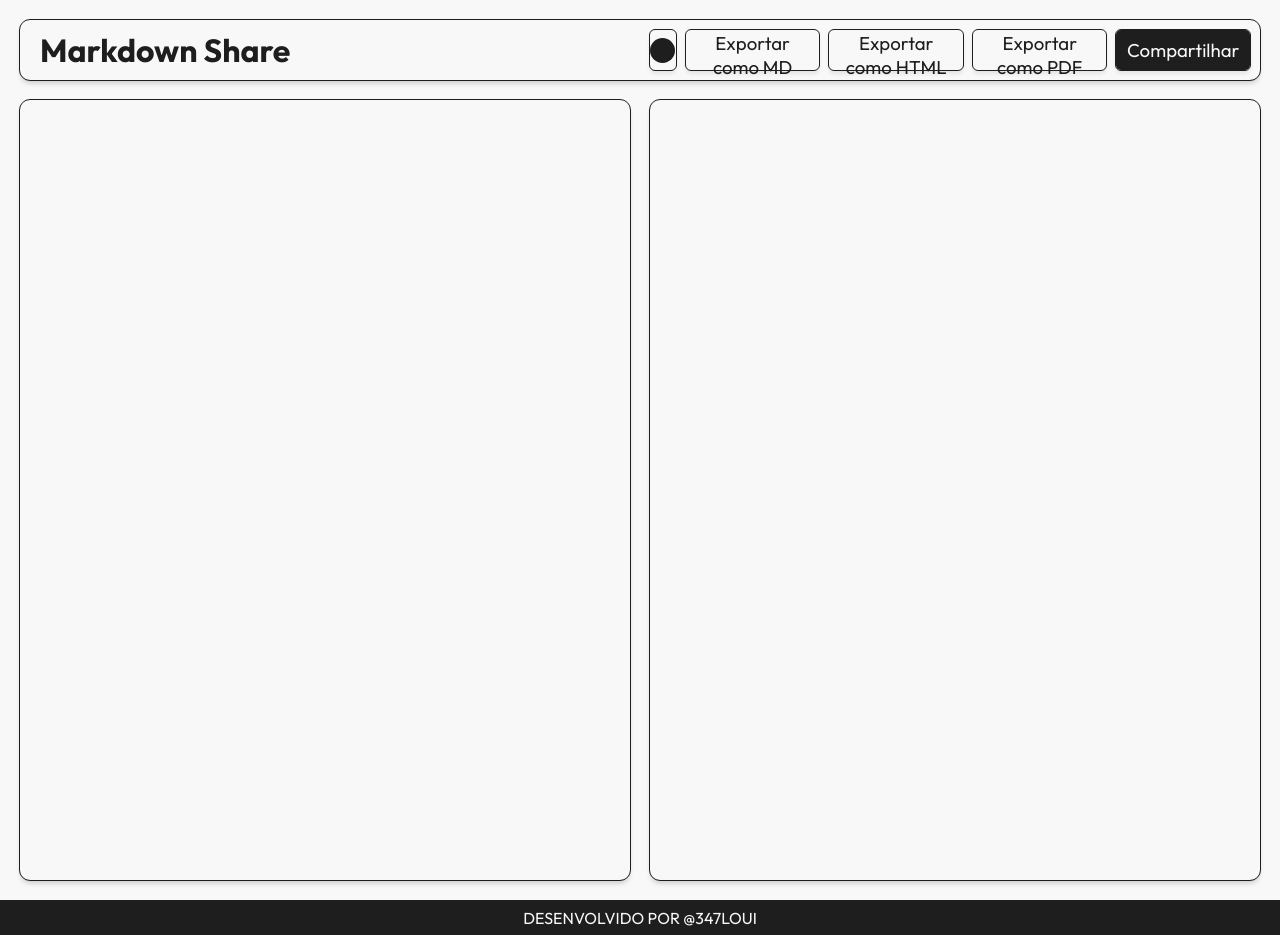
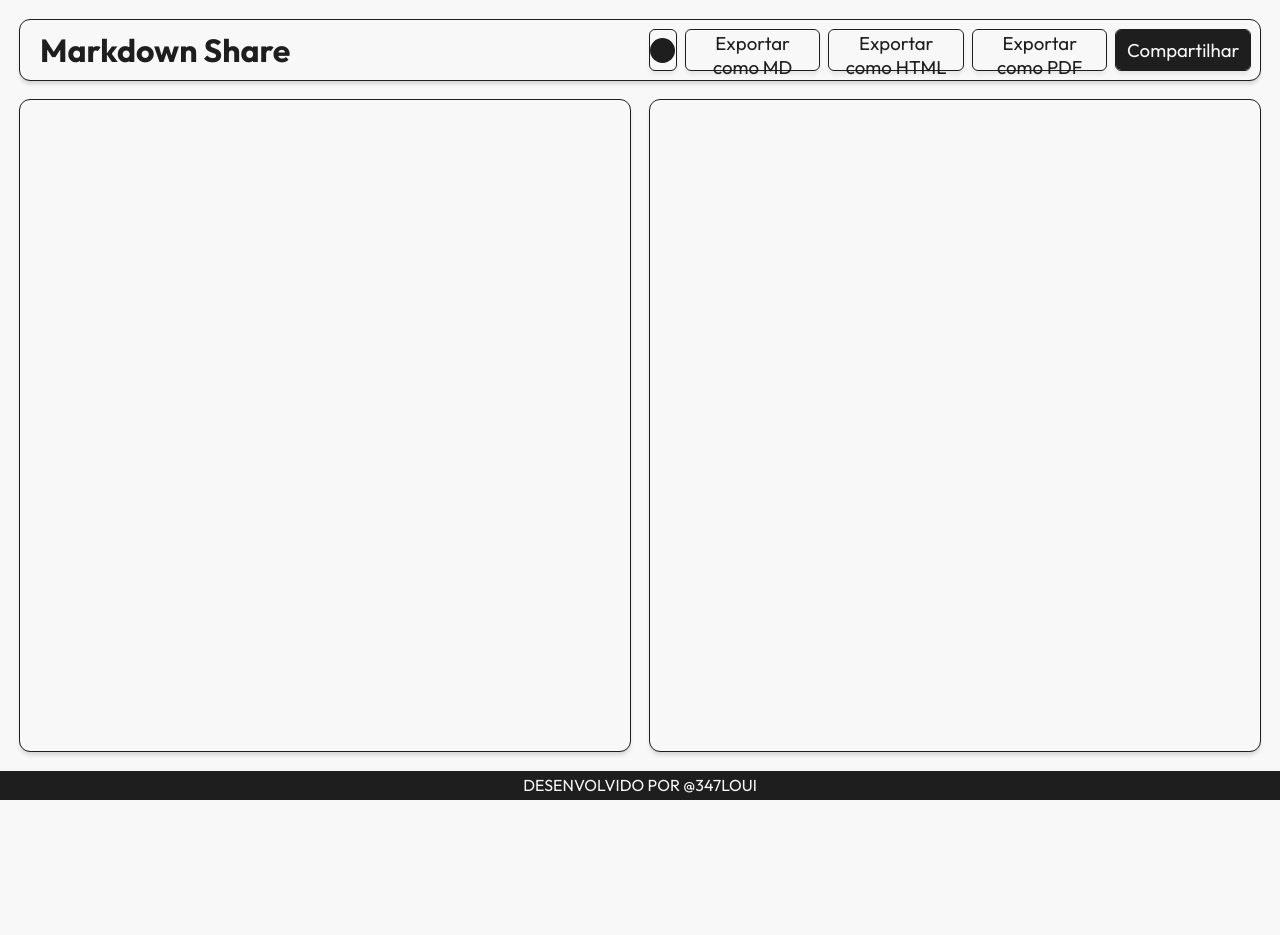
Before and after one commit to louipasquini/markdown-share, a React (Vite) app: page / in a window 1280 px wide. After the commit the page ends 800 px from the top, so only its background shows below. Built offline with nearby package versions, Linux system fonts and the light colour scheme.

Commit message:
fix: screen size

```diff
--- a/src/App.css
+++ b/src/App.css
@@ -2,6 +2,8 @@
   height: 100dvh;
   padding-bottom: 0;
   margin-bottom: 0;
+  display: flex;
+  flex-direction: column;
 }
 
 .container {
@@ -60,6 +62,5 @@
   display: flex;
   justify-content: center;
   align-items: center;
-  position: absolute;
   font-family: "Outfit";
 }
```
